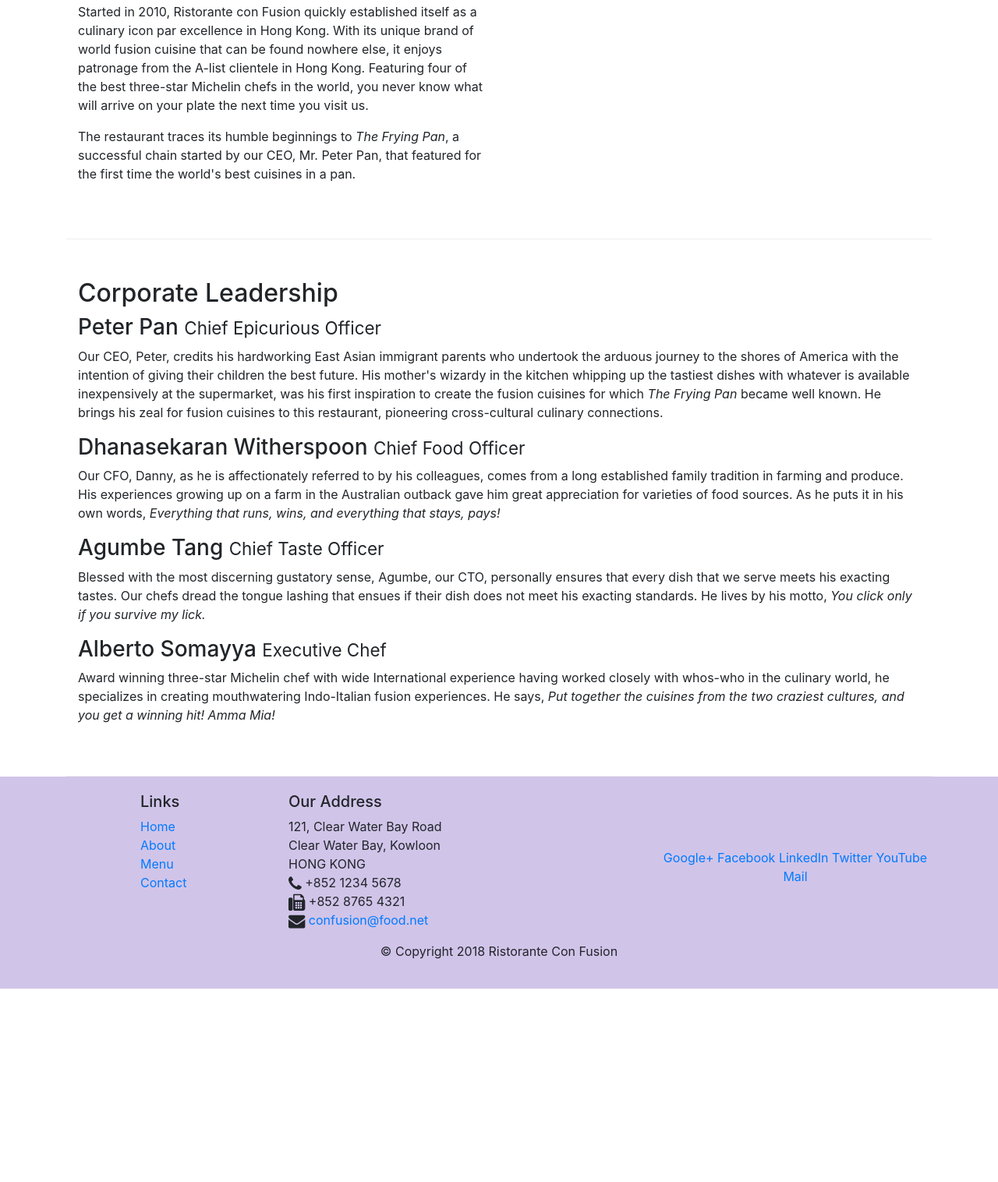
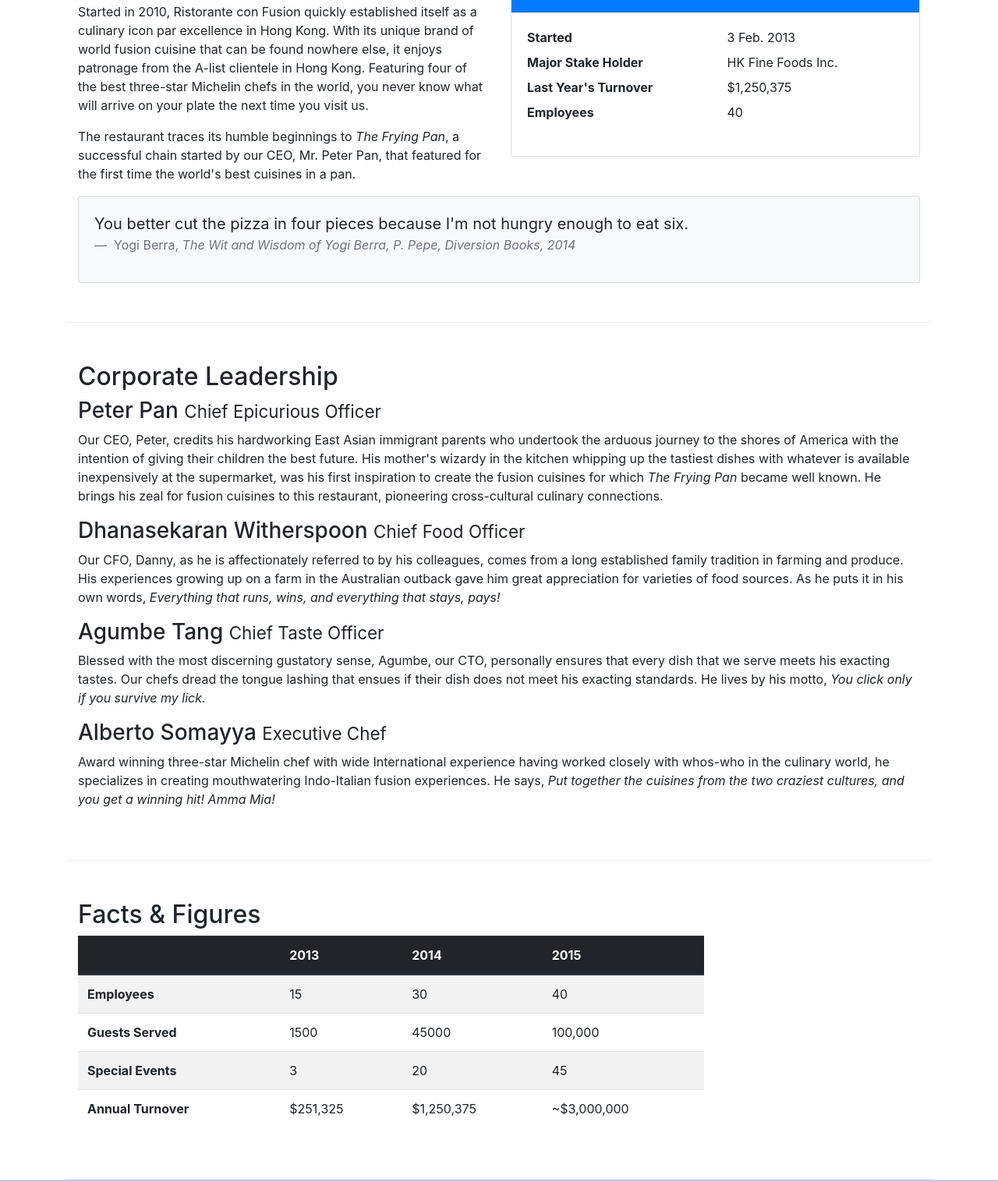
Before and after one commit to Drithyl/Bootstrap-confusion, a website: page aboutus.html in a window 1280 px wide. Shown: the part 558-2074 px from the top of the page at 78% size. Before the commit the page ends 1826 px from the top, so only its background shows below. Drawn offline with nearby package versions, Linux system fonts and the light colour scheme.

Commit message:
Tables and Cards

```diff
--- a/aboutus.html
+++ b/aboutus.html
@@ -63,7 +63,46 @@
                 <p>Started in 2010, Ristorante con Fusion quickly established itself as a culinary icon par excellence in Hong Kong. With its unique brand of world fusion cuisine that can be found nowhere else, it enjoys patronage from the A-list clientele in Hong Kong.  Featuring four of the best three-star Michelin chefs in the world, you never know what will arrive on your plate the next time you visit us.</p>
                 <p>The restaurant traces its humble beginnings to <em>The Frying Pan</em>, a successful chain started by our CEO, Mr. Peter Pan, that featured for the first time the world's best cuisines in a pan.</p>
             </div>
-            <div>
+            <div class="col-sm">
+              <div class="card">
+                <!-- The header row for a Bootstrap card, bg-primary is a background color -->
+                <h3 class="card-header bg-primary text-white">Facts at a Glance</h3>
+                <!-- card-body is a Bootstrap class for the body of the card -->
+                <div class="card-body">
+                  <!-- an HTML element to define a description list -->
+                  <dl class="row">
+                    <!-- dt is an HTML element to define the term/name of an item in the list -->
+                    <dt class="col-6">Started</dt>
+                    <!-- dd is an HTML element to describe item -->
+                    <dd class="col-6">3 Feb. 2013</dd>
+                    <dt class="col-6">Major Stake Holder</dt>
+                    <dd class="col-6">HK Fine Foods Inc.</dd>
+                    <dt class="col-6">Last Year's Turnover</dt>
+                    <dd class="col-6">$1,250,375</dd>
+                    <dt class="col-6">Employees</dt>
+                    <dd class="col-6">40</dd>
+                  </dl>
+                </div>
+              </div>
+            </div>
+
+            <div class="col-12">
+              <!-- Applying both the card and card-body means that the card won't have a header -->
+              <div class="card card-body bg-light">
+                <!-- HTML element to write text within a block. blockquote class is bootstrap's own styling -->
+                <blockquote class="blockquote">
+                  <!-- mb-0 class meants a margin-bottom of 0 -->
+                  <p class="mb-0">
+                    You better cut the pizza in four pieces because I'm not hungry enough to eat six.
+                  </p>
+                  <!-- a footer with the blockquote-footer class inside a blockquote will add a footer note to it -->
+                  <footer class="blockquote-footer">
+                    Yogi Berra,
+                    <!-- HTML element for citing sources -->
+                    <cite title="Source Title">The Wit and Wisdom of Yogi Berra, P. Pepe, Diversion Books, 2014</cite>
+                  </footer>
+                </blockquote>
+              </div>
             </div>
         </div>
 
@@ -83,6 +122,63 @@
                 <h3>Alberto Somayya <small>Executive Chef</small></h3>
                 <p class="d-none d-sm-block">Award winning three-star Michelin chef with wide International experience having worked closely with whos-who in the culinary world, he specializes in creating mouthwatering Indo-Italian fusion experiences. He says, <em>Put together the cuisines from the two craziest cultures, and you get a winning hit! Amma Mia!</em></p>
             </div>
+       </div>
+
+       <div class="row row-content">
+         <div class="col-12 col-sm-9">
+           <h2>Facts &amp; Figures</h2>
+           <!-- Bootstrap class to wrap around a table to make it responsive (scrolls on smaller screens) -->
+           <div class="table-responsive">
+             <!-- table is an HTML element, and the Bootstrap class table styles it. Bootstrap table-striped class makes table rows of alternate colors -->
+            <table class="table table-striped">
+              <!-- thead is an HTML table header, the class thead-dark is a Bootstrap style -->
+              <thead class="thead-dark">
+                <!-- tr are HTML table rows -->
+                <tr>
+                  <!-- th are header cells in an HTML table, in this case column headers (i.e. topmost element) -->
+                  <th>&nbsp;</th>
+                  <th>2013</th>
+                  <th>2014</th>
+                  <th>2015</th>
+                </tr>
+              </thead>
+              <!-- tbody is the body of an HTML table -->
+              <tbody>
+                <tr>
+                  <!-- the header of this particular row (i.e. leftmost element) -->
+                  <th>Employees</th>
+                  <!-- th are standard cells in an HTML table (as opposed to header cells) -->
+                  <td>15</td>
+                  <td>30</td>
+                  <td>40</td>
+                </tr>
+
+                <tr>
+                  <th>Guests Served</th>
+                  <td>1500</td>
+                  <td>45000</td>
+                  <td>100,000</td>
+                </tr>
+
+                <tr>
+                  <th>Special Events</th>
+                  <td>3</td>
+                  <td>20</td>
+                  <td>45</td>
+                </tr>
+
+                <tr>
+                  <th>Annual Turnover</th>
+                  <td>$251,325</td>
+                  <td>$1,250,375</td>
+                  <td>~$3,000,000</td>
+                </tr>
+              </tbody>
+            </table>
+          </div>
+         </div>
+
+         <div class="col-12 col-sm-3"></div>
        </div>
 
     </div>
```
